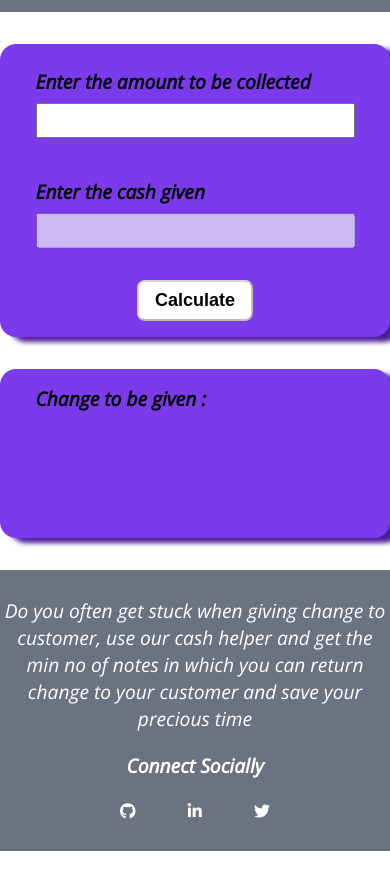
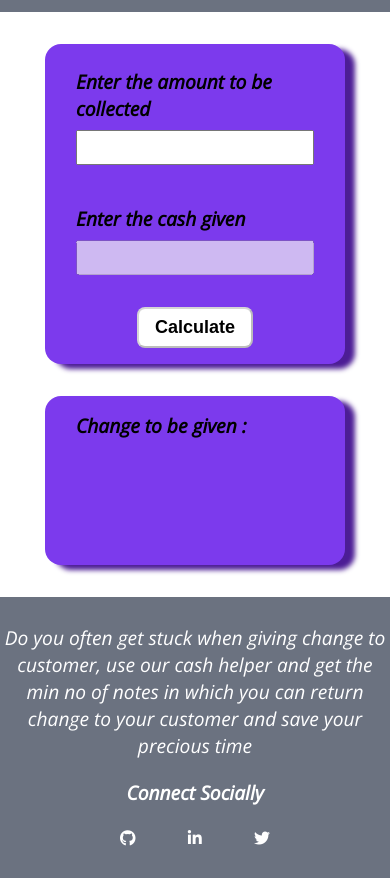
Before and after one commit to Sohail737/cash-change-helper, a plain HTML site: page index.html in a window 390 px wide. Shown: the part 61-939 px from the top of the page. Before the commit the page ends 912 px from the top, so only its background shows below. Drawn offline with nearby package versions, Linux system fonts and the light colour scheme.

Commit message:
Update style.css

```diff
--- a/style.css
+++ b/style.css
@@ -176,3 +176,11 @@ body {
   padding: 0.5rem 1rem;
   max-width: 1rem;
 }
+
+
+@media only screen and (max-width: 430px) {
+
+  .container-center{
+    max-width:300px;
+  }
+}
```
